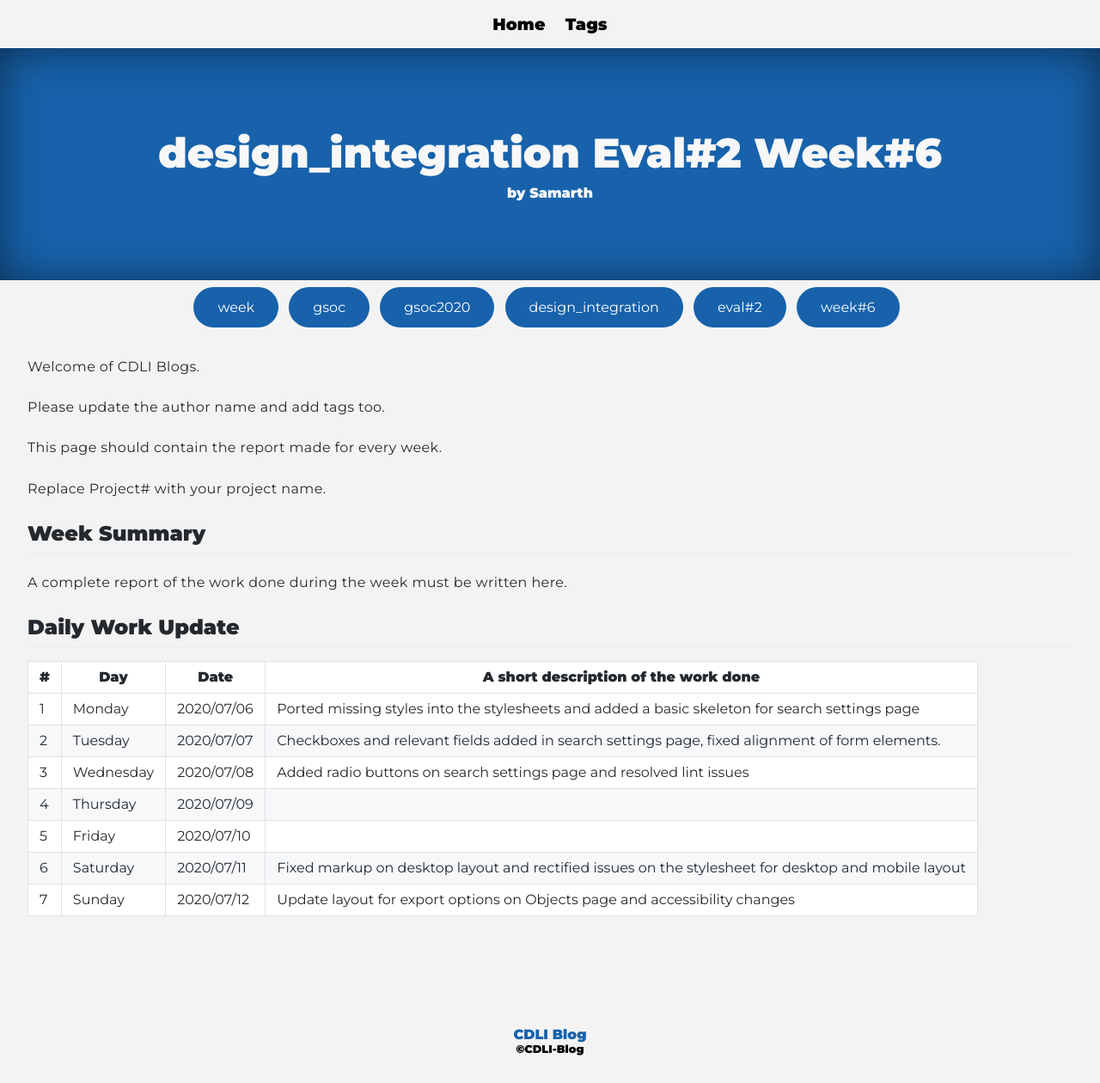
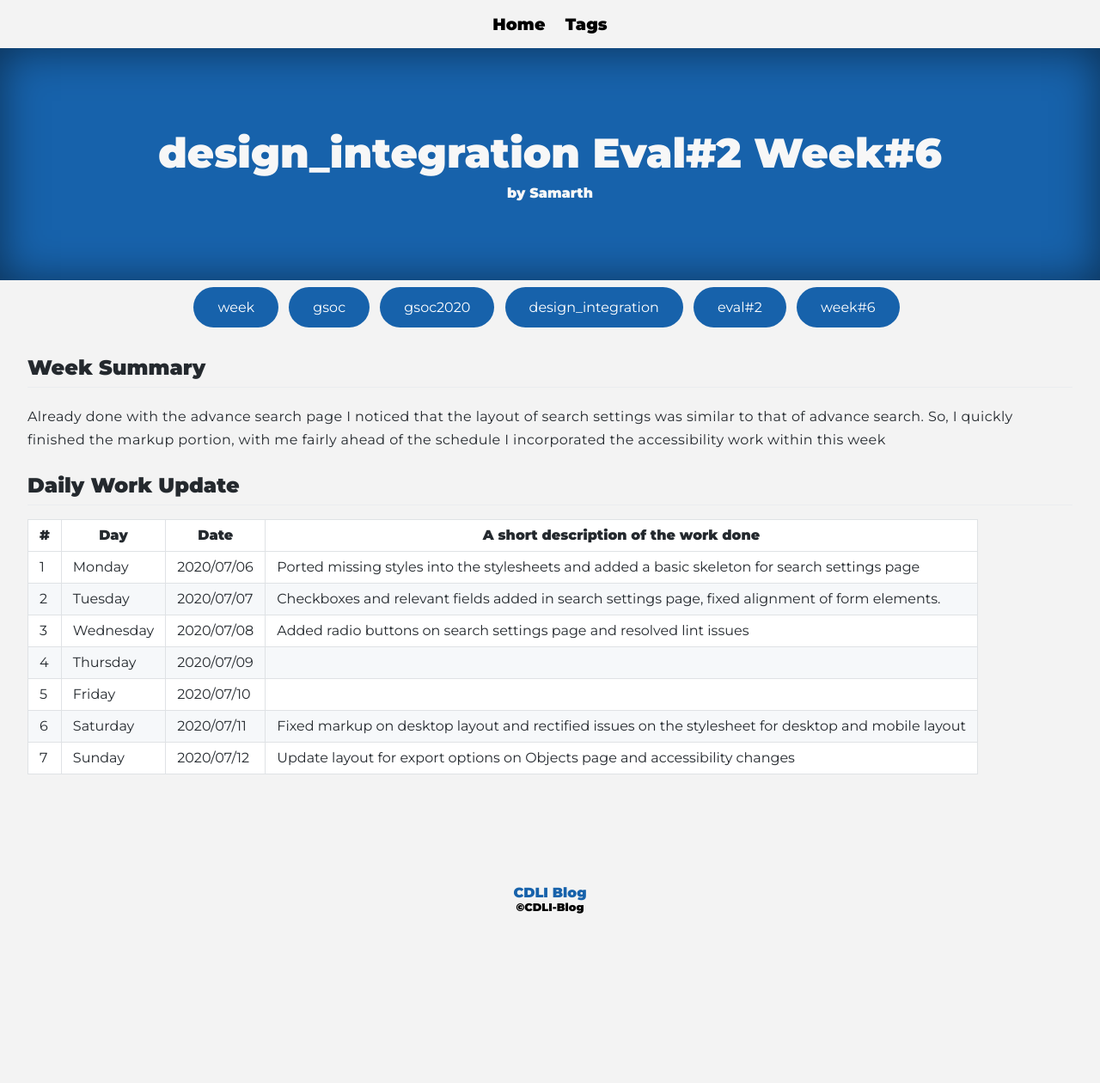
Before and after one commit to cdli-gh/blog, a Jekyll site: the page built from _blog/gsoc20/design_integration/posts/07_week6.md, in a window 1280 px wide. Shown: the whole page at 86% size. Built offline with Jekyll 4.4.1, drawn with Linux system fonts in a browser that asks for light colours; Markdown is read by kramdown in place of the engine named in the settings; after the commit the page ends 1095 px from its top, so only the background shows below that.

Commit message:
Update 07_week6.md

```diff
--- a/_blog/gsoc20/design_integration/posts/07_week6.md
+++ b/_blog/gsoc20/design_integration/posts/07_week6.md
@@ -4,18 +4,9 @@ title: design_integration Eval#2 Week#6
 author: "Samarth"
 tags: ["week","gsoc","gsoc2020","design_integration","eval#2","week#6"]
 ---
-Welcome of CDLI Blogs.
-
-Please update the author name and add tags too.
-
-This page should contain the report made for every week.
-
-Replace Project# with your project name.
-
 ## Week Summary
-
-A complete report of the work done during the week must be written here.
-
+Already done with the advance search page I noticed that the layout of search settings was similar to that of advance search.
+So, I quickly finished the markup portion, with me fairly ahead of the schedule I incorporated the accessibility work within this week
 
 ## Daily Work Update
 
```
